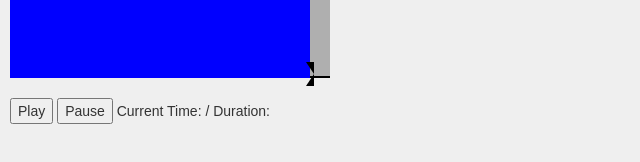
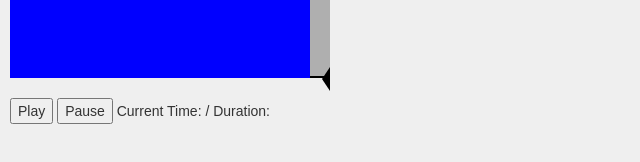
Before and after one commit to OpenNewsLabs/transprovenance, a plain HTML site: page index.html in a window 1280 px wide. Both pictures are taken after a click on the button "Show Transcript". Shown: the part 482-644 px from the top of the page, 0-640 px from the left. Drawn offline with Linux system fonts and the light colour scheme.

Commit message:
ui states fix

```diff
--- a/css/style.css
+++ b/css/style.css
@@ -151,19 +151,22 @@ body[data-view="transcript"] .timelineContainer .ui-slider-range {
 
 body[data-view="transcript"] .timelineContainer .ui-slider-handle {
 	top: auto;
+	left: 0px;
 	bottom: auto;
 	height: 16px;
 	width: 100%;
 	margin-left: 0px;
-	margin-bottom: -8px;
+	margin-bottom: -13px;
 }
 
 
 body[data-view="transcript"] .timelineContainer .ui-slider-handle:after {
-	border-top: 12px solid #000000;
-	border-bottom: 12px solid #000000;
-	border-left: 8px solid transparent;
-	border-right: none;
+	left: auto;
+	right: 0px;
+	border-top: 12px solid transparent;
+	border-bottom: 12px solid transparent;
+	border-right: 8px solid #000;
+	border-left: none;
 }
 
 .controlsContainer {
```
